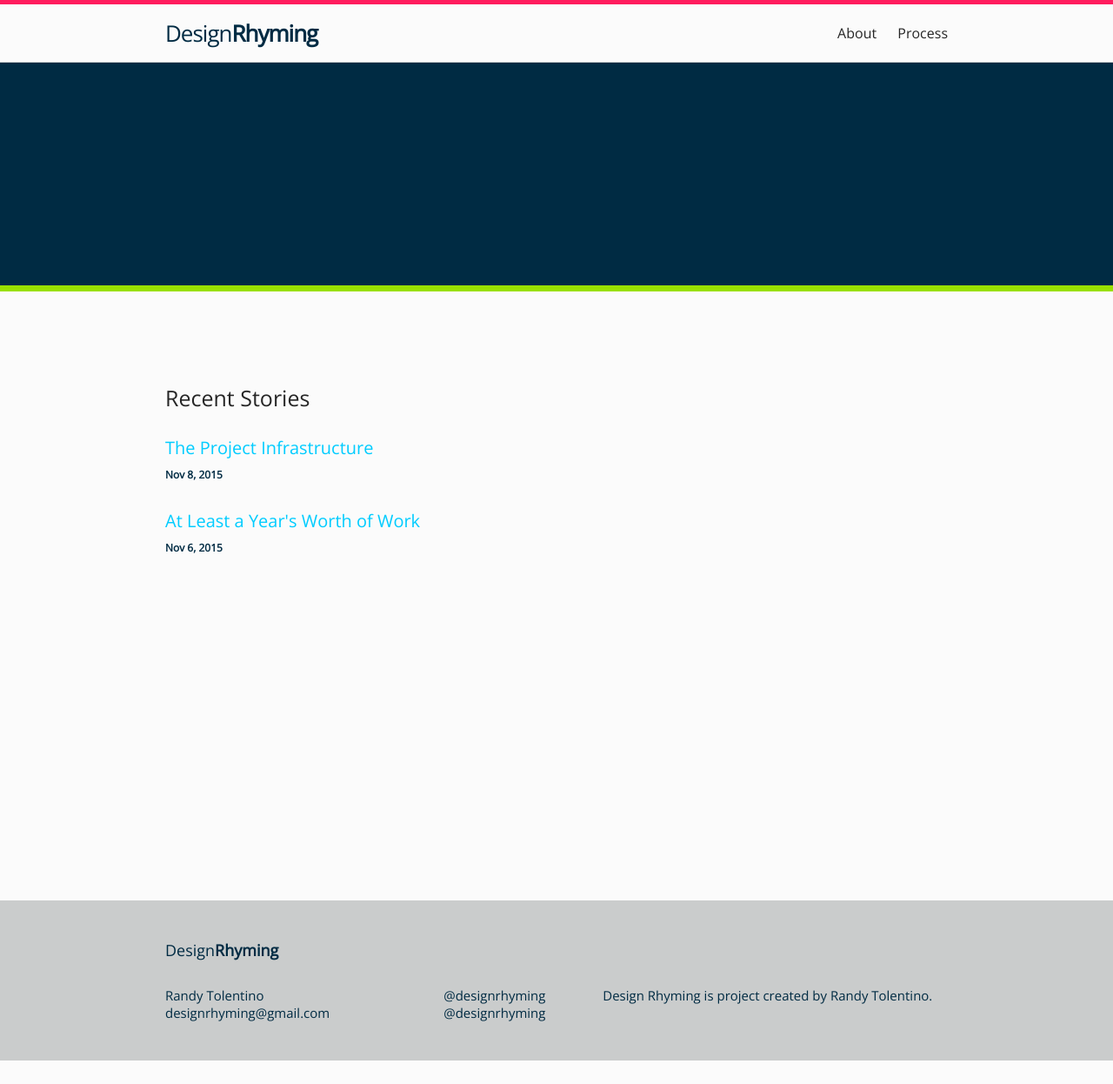
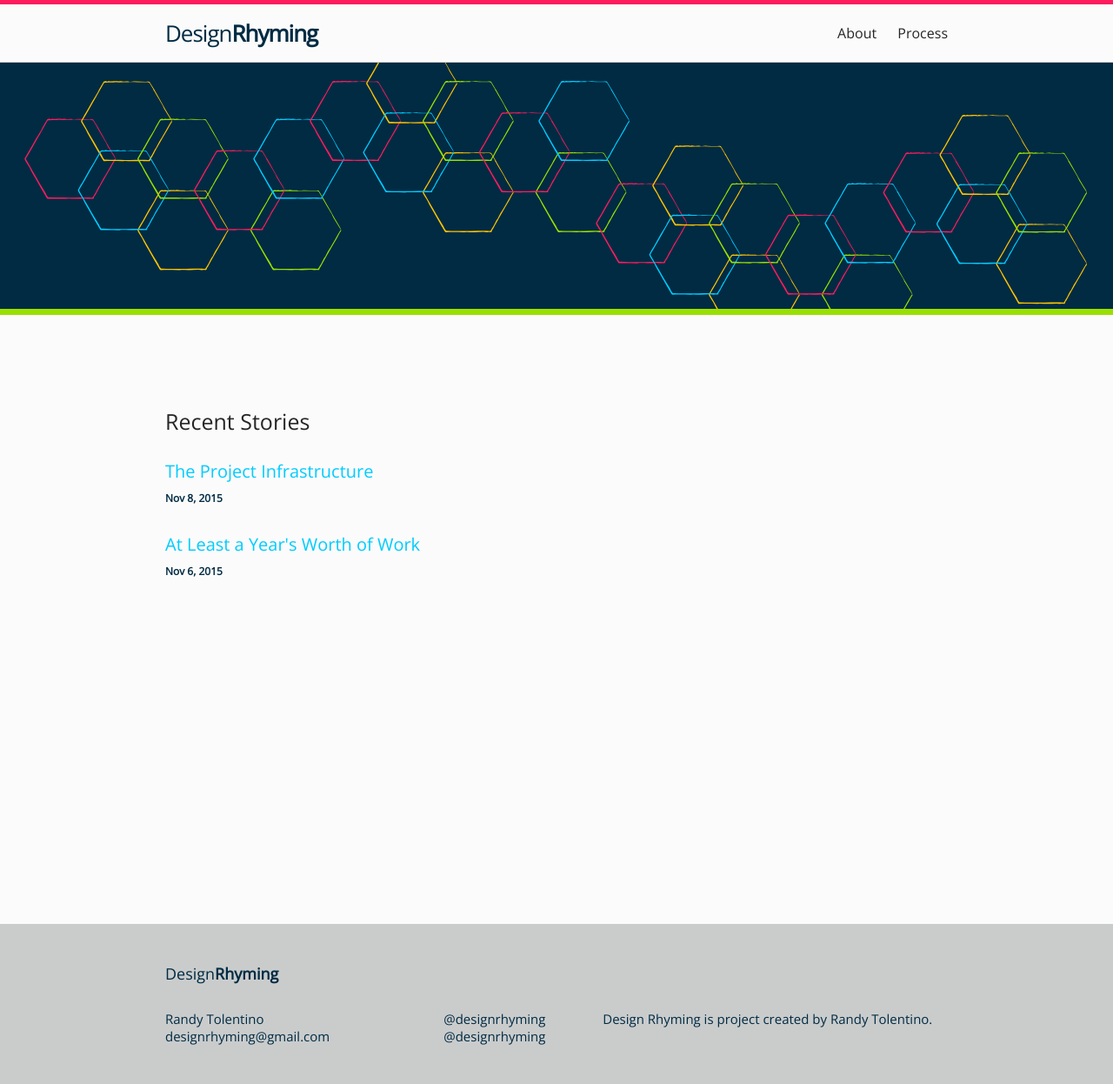
Before and after one commit to designrhyming/designrhyming, a Jekyll site: the page built from index.html, in a window 1280 px wide. Shown: the whole page at 87% size. Built offline with Jekyll 4.4.1, drawn with Linux system fonts in a browser that asks for light colours; before the commit the page ends 1219 px from its top, so only the background shows below that.

Commit message:
simple banner

```diff
--- a/_config.yml
+++ b/_config.yml
@@ -13,7 +13,7 @@ email: designrhyming@gmail.com
 description: > # this means to ignore newlines until "baseurl:"
   Design Rhyming is project created by Randy Tolentino.
 
-url: "http://designrhyming.github.io" # the base hostname & protocol for your site
+url: "https://designrhyming.github.io/" # the base hostname & protocol for your site
 twitter_username: designrhyming
 github_username:  designrhyming
 
--- a/_layouts/splash.html
+++ b/_layouts/splash.html
@@ -8,7 +8,7 @@
     {% include header.html %}
 
     <div class="site-banner">
-      <img src="_img/hexagons.svg" alt="">
+        {% include images/hexagons_bg.svg %}
     </div>
 
     <div class="page-content">
--- a/_sass/_layout.scss
+++ b/_sass/_layout.scss
@@ -14,10 +14,12 @@
 .site-banner {
     width: 100%;
     background-color: $darkblue;
-    padding: 3em 0 3em 0;
     border-bottom: 7px solid $lime;
-    height: 10em;
     overflow: hidden;
+
+    svg {
+        margin-bottom: -5px;
+    }
 }
 
 .site-title {
```
Also changed, not shown: _img/hexagons.svg (deleted), _includes/images/hexagons.svg (added), _includes/images/hexagons_bg.svg (added).
